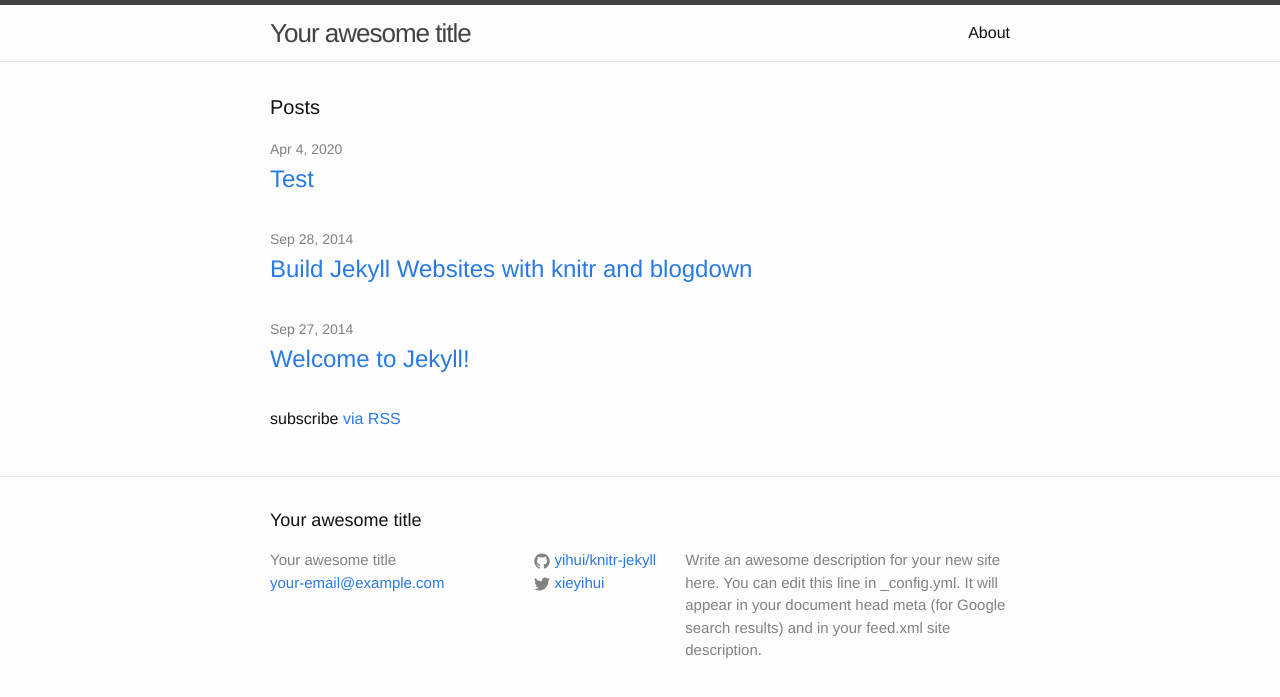
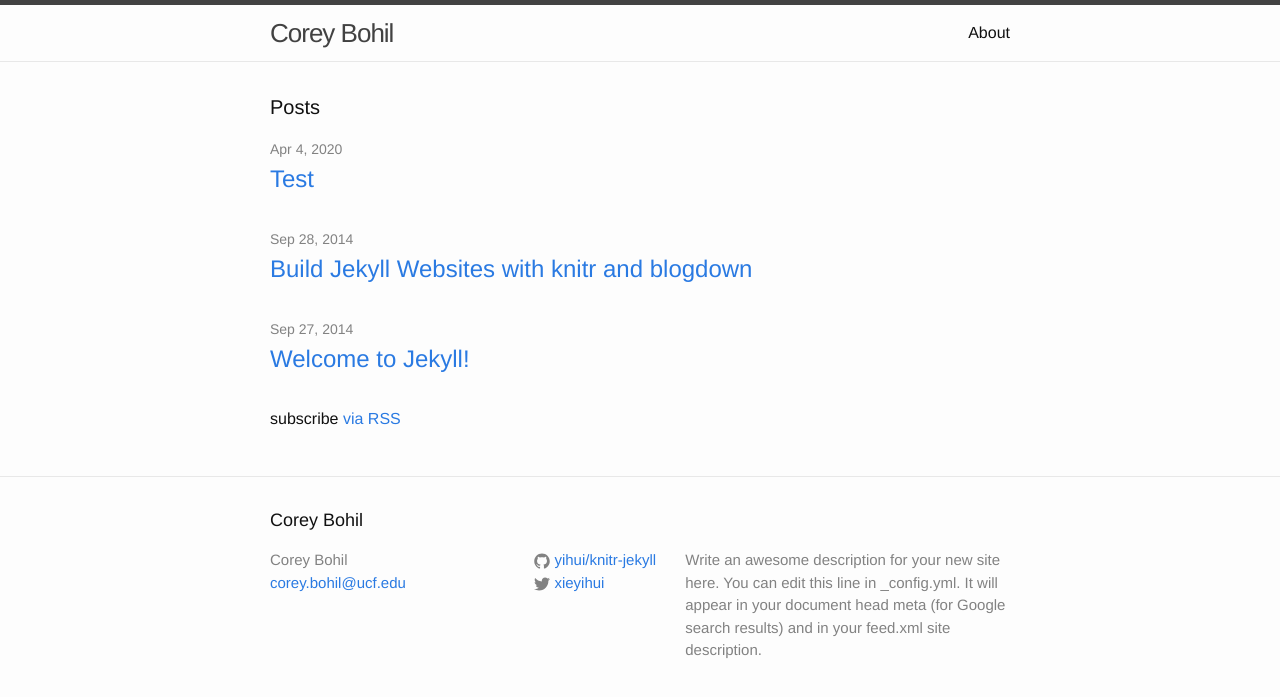
Before and after one commit to cbohil/cbohil.github.io, a Jekyll site: the page built from index.html, in a window 1280 px wide. Shown: the top 697 px of the page. Built offline with Jekyll 4.4.1, drawn with Linux system fonts in a browser that asks for light colours.

Commit message:
updated .yml

```diff
--- a/_config.yml
+++ b/_config.yml
@@ -1,11 +1,12 @@
 # Site settings
-title: Your awesome title
-email: your-email@example.com
+title: Corey Bohil
+email: corey.bohil@ucf.edu
 description: > # this means to ignore newlines until "baseurl:"
   Write an awesome description for your new site here. You can edit this
   line in _config.yml. It will appear in your document head meta (for
   Google search results) and in your feed.xml site description.
-url: "http://example.com" # the base hostname & protocol for your site
+url: "http://cbohil.github.io/" # the base hostname & protocol for your site
+
 twitter_username: xieyihui
 github_username:  yihui/knitr-jekyll
 permalink: /:year/:month/:title.html
```
